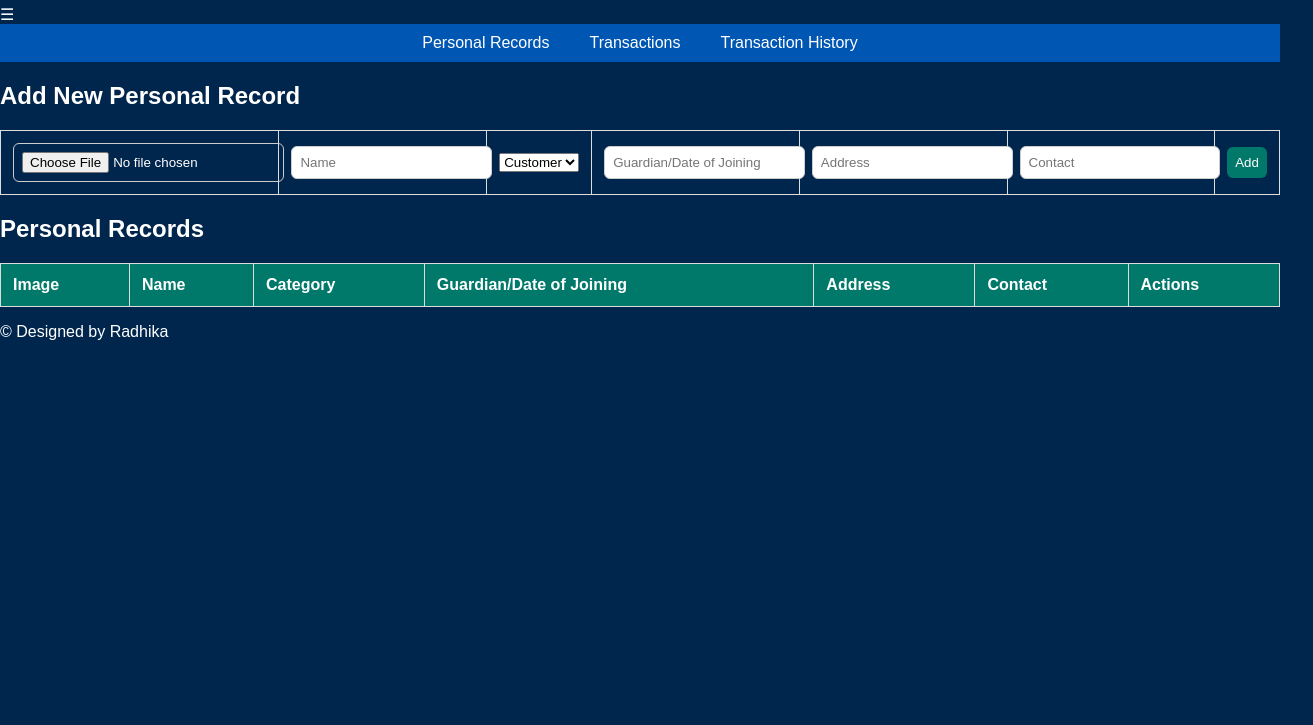
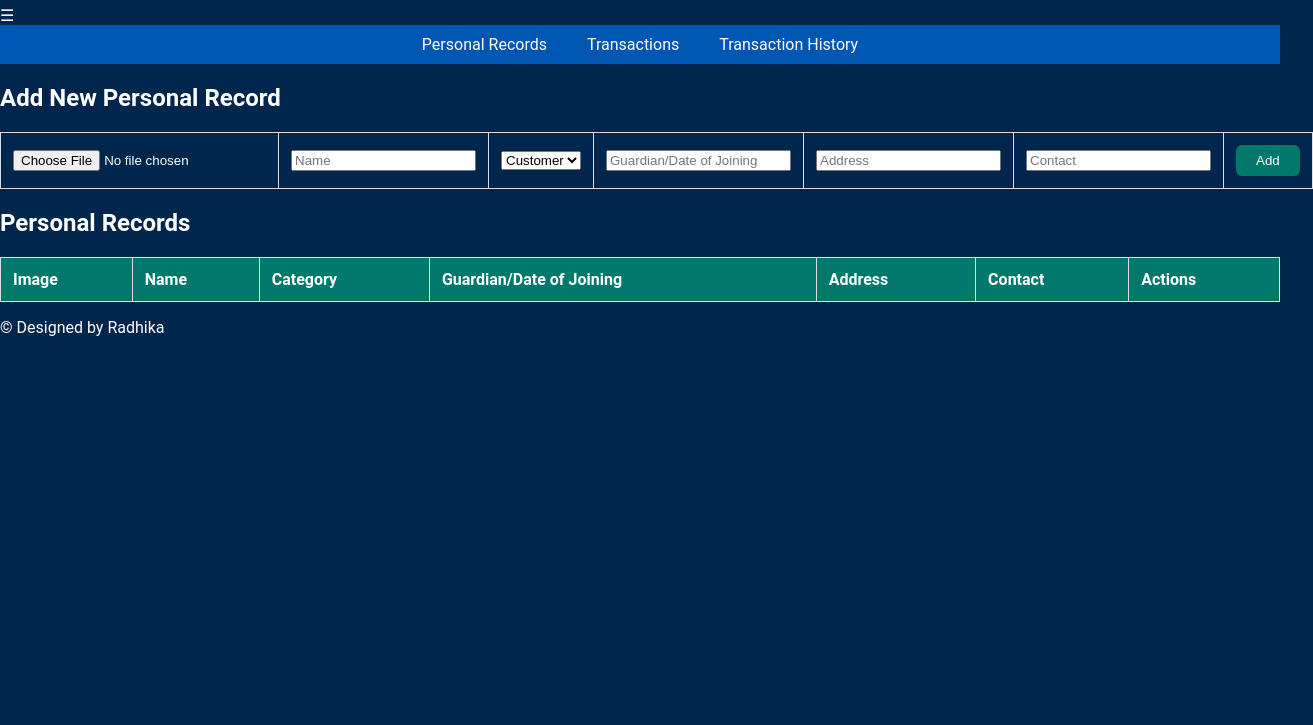
Before and after one commit to Himanshu-Mittal001/Gurukul-Manager, a plain HTML site: page index.html in a window 1280 px wide. Shown: the part 75-800 px from the top of the page, 1313 px wide, since content can reach past the window. Drawn offline with Linux system fonts and the light colour scheme.

Commit message:
Update style.css

```diff
--- a/style.css
+++ b/style.css
@@ -1,9 +1,10 @@
 /* General Styles */
 body {
-  font-family: Arial, sans-serif;
+  font-family: 'Roboto', sans-serif;
   margin: 0;
   background-color: #00264d;
   color: white;
+  transition: background-color 0.4s, color 0.4s;
 }
 
 body.light-mode {
@@ -64,19 +65,16 @@ nav ul li a:hover {
   border-radius: 50%;
 }
 
-/* New Record Input Table */
-#newRecordTable td input {
-  width: 100%;
-  padding: 8px;
-  border-radius: 6px;
-  border: 1px solid #ccc;
-}
-
-#newRecordTable td button {
-  padding: 8px;
+/* Button Style */
+button {
+  padding: 8px 20px;
   background-color: #00796b;
   color: white;
   border: none;
   border-radius: 6px;
   cursor: pointer;
 }
+
+button:hover {
+  background-color: #00494f;
+}
```
